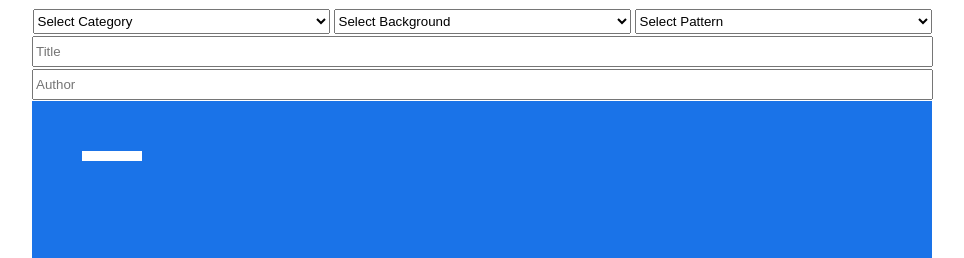
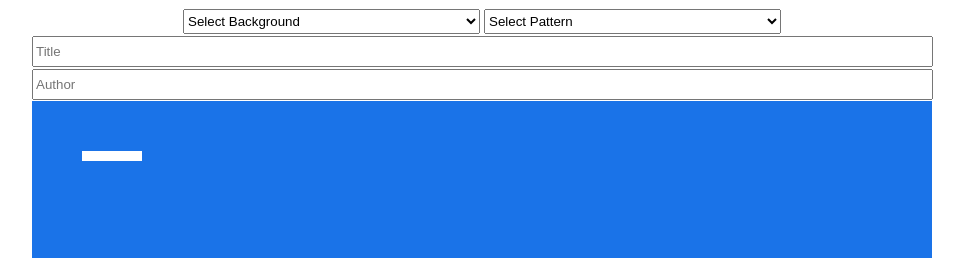
Before and after one commit to elhakimyasya/thumbs, a plain HTML site: page index.html in a window 1280 px wide. Shown: the top 258 px of the page, without its empty margins (158-1122 px from the left). Drawn offline with Linux system fonts and the light colour scheme; a web font is replaced by a local one.

Commit message:
Update index.html

```diff
--- a/index.html
+++ b/index.html
@@ -20,58 +20,6 @@
 			}
 		</script>
 		<script type="text/javascript" src="https://www.elcreativeacademy.com/feeds/posts/default?alt=json-in-script&callback=elclist"></script>
-		<select id='category' onChange="check(this);">
-			<option disabled="disabled" selected="selected">Select Category</option>
-			<option>EL Creative Official</option>
-
-			<option>Artificial Intelligence</option>
-			<option>Desktop</option>
-			<option>Graphic Design</option>
-			<option>Internet & Networking</option>
-			<option>Internet of Things</option>
-			<option>Mobile</option>
-			<option>Office</option>
-			<option>Programming</option>
-			<option>SEO</option>
-			<option>Web Development</option>
-
-			<option disabled="disabled"></option>
-
-			<option>AngularJS</option>
-			<option>Arduino</option>
-			<option>Android</option>
-			<option>Apple</option>
-			<option>Blogger</option>
-			<option>Bootstrap</option>
-			<option>C++</option>
-			<option>CSS</option>
-			<option>Chrome</option>
-			<option>Firefox</option>
-			<option>Git</option>
-			<option>Google</option>
-			<option>Google Sheets</option>
-			<option>Google Analytics</option>
-			<option>Google Assistant</option>
-			<option>HTML</option>
-			<option>iOS</option>
-			<option>Java</option>
-			<option>JavaScript</option>
-			<option>jQuery</option>
-			<option>Kali Linux</option>
-			<option>Linux</option>
-			<option>MacOS</option>
-			<option>Microsoft</option>
-			<option>Microsoft Office</option>
-			<option>Microsoft Word</option>
-			<option>Python</option>
-			<option>PHP</option>
-			<option>Perl</option>
-			<option>Ruby</option>
-			<option>Ruby on Rails</option>
-			<option>Vue</option>
-			<option>Windows</option>
-			<option>XML</option>
-		</select>
 		<select id='bg-color'>
 			<option disabled="disabled" selected="selected">Select Background</option>
 			<option>Yellow</option>
```
